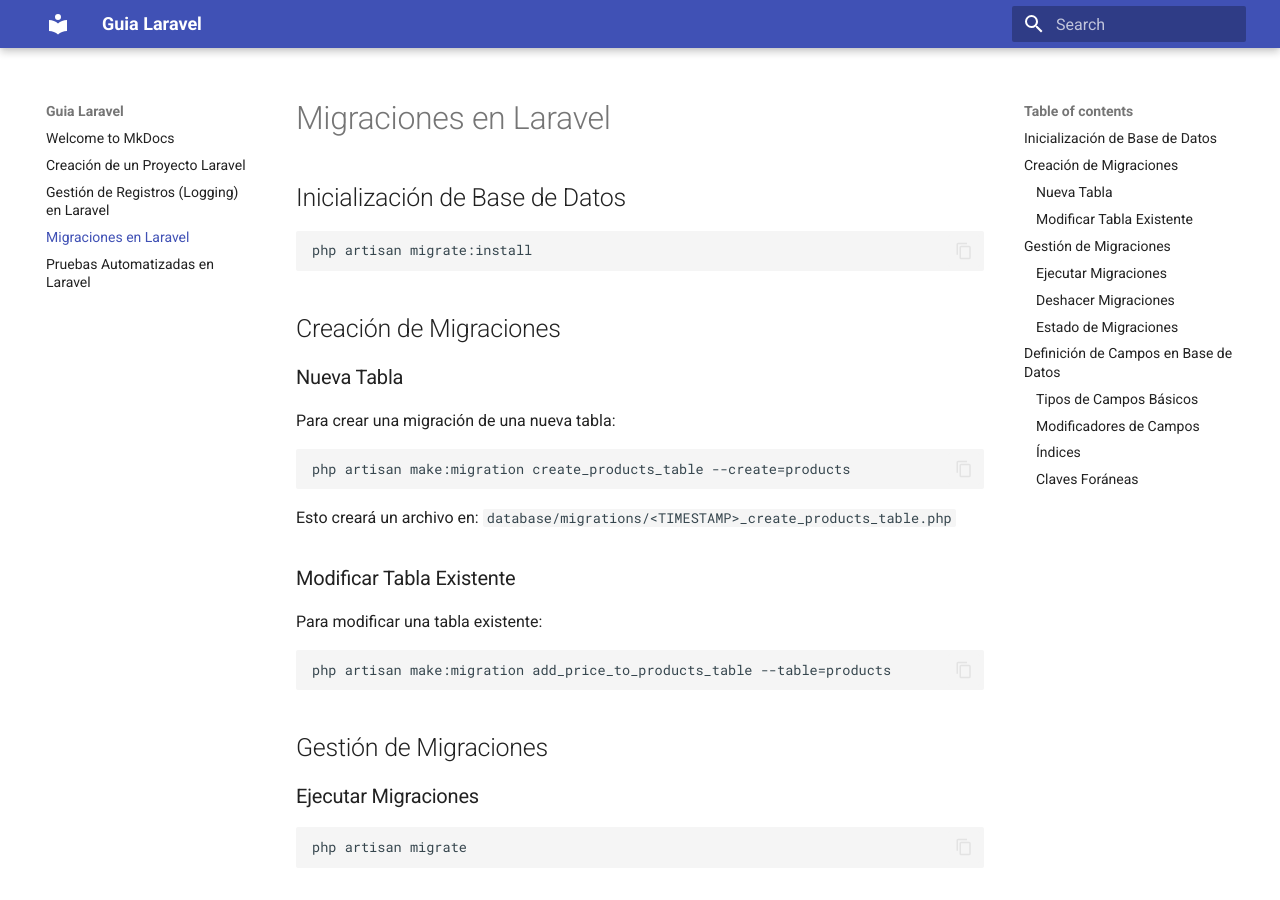
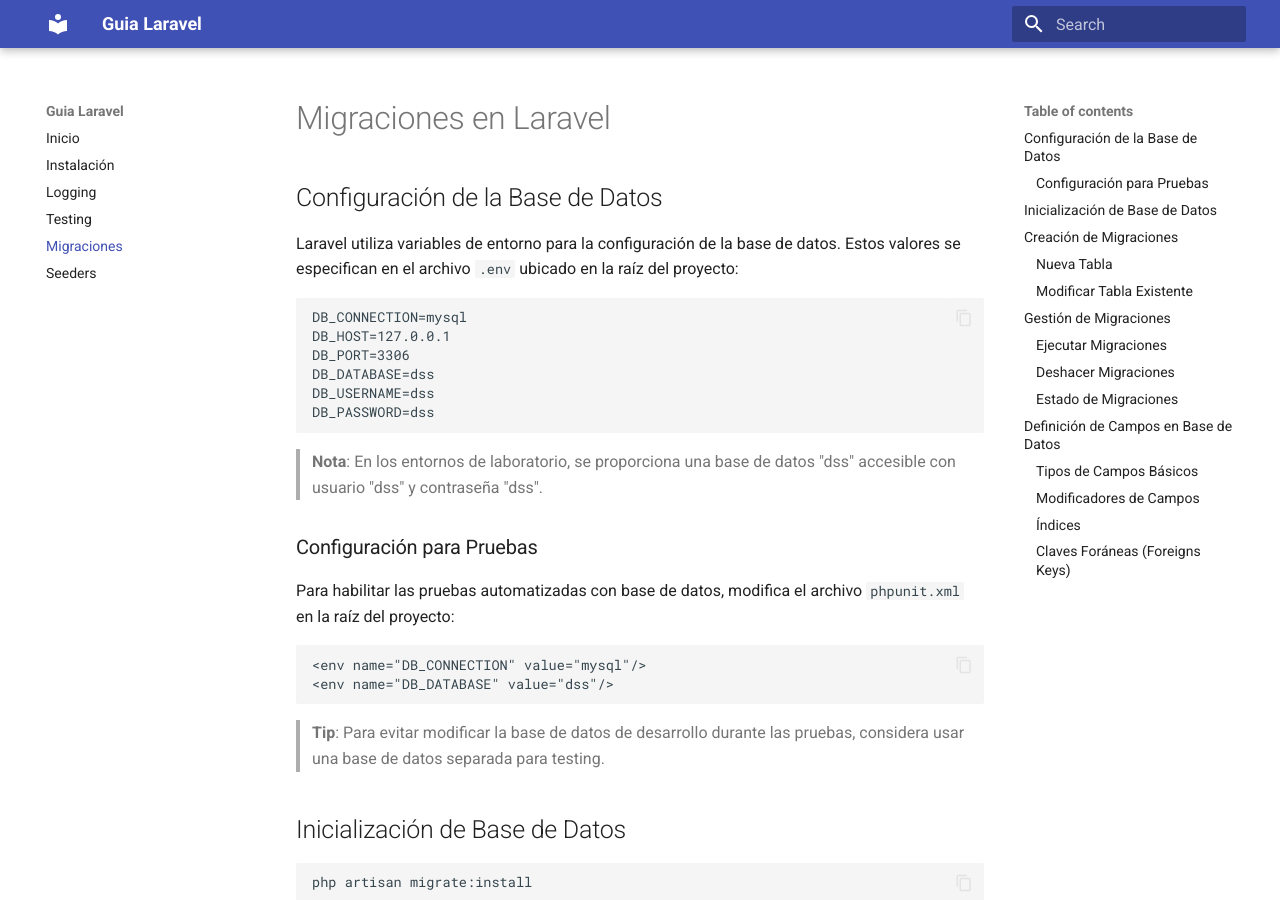
Before and after one commit to mjtf3/guia-laravel, an MkDocs documentation site: the page built from docs/migrations.md, in a window 1280 px wide and 900 px high. Built offline with MkDocs 1.6.1 and Material for MkDocs 9.7.7, drawn with Linux system fonts in a browser that asks for light colours; some of the changed text lies outside the part shown.

````diff
--- a/docs/migrations.md
+++ b/docs/migrations.md
@@ -1,4 +1,31 @@
 # Migraciones en Laravel
+## Configuración de la Base de Datos
+
+Laravel utiliza variables de entorno para la configuración de la base de datos. Estos valores se especifican en el archivo `.env` ubicado en la raíz del proyecto:
+
+```env
+DB_CONNECTION=mysql
+DB_HOST=127.0.0.1
+DB_PORT=3306
+DB_DATABASE=dss
+DB_USERNAME=dss
+DB_PASSWORD=dss
+```
+
+> **Nota**: En los entornos de laboratorio, se proporciona una base de datos "dss" accesible con usuario "dss" y contraseña "dss".
+
+### Configuración para Pruebas
+
+Para habilitar las pruebas automatizadas con base de datos, modifica el archivo `phpunit.xml` en la raíz del proyecto:
+
+```xml
+<env name="DB_CONNECTION" value="mysql"/>
+<env name="DB_DATABASE" value="dss"/>
+```
+
+> **Tip**: Para evitar modificar la base de datos de desarrollo durante las pruebas, considera usar una base de datos separada para testing.
+
+
 ## Inicialización de Base de Datos
 ```bash
 php artisan migrate:install
@@ -79,7 +106,7 @@ $table->index('state');                 // Índice simple
 $table->string('email')->unique();      // Índice al crear campo
 ```
 
-### Claves Foráneas
+### Claves Foráneas (Foreigns Keys)
 Para crear relaciones entre tablas:
 ```php
 $table->foreignId('user_id')->constrained();
--- a/mkdocs.yml
+++ b/mkdocs.yml
@@ -2,6 +2,13 @@
 
 site_name: Guia Laravel
 site_url: https://mjtf3.github.io/guia-laravel/
+nav:
+  - Inicio: "index.md"
+  - Instalación: "installation.md"
+  - Logging: "logging.md"
+  - Testing: "testing.md"
+  - Migraciones: "migrations.md"
+  - Seeders: "seeders.md"
 theme:
   name: material
   features:
````
Also changed, not shown: docs/seeding.md (added, +110 -0 lines), docs/testing.md (+17 -4 lines).
